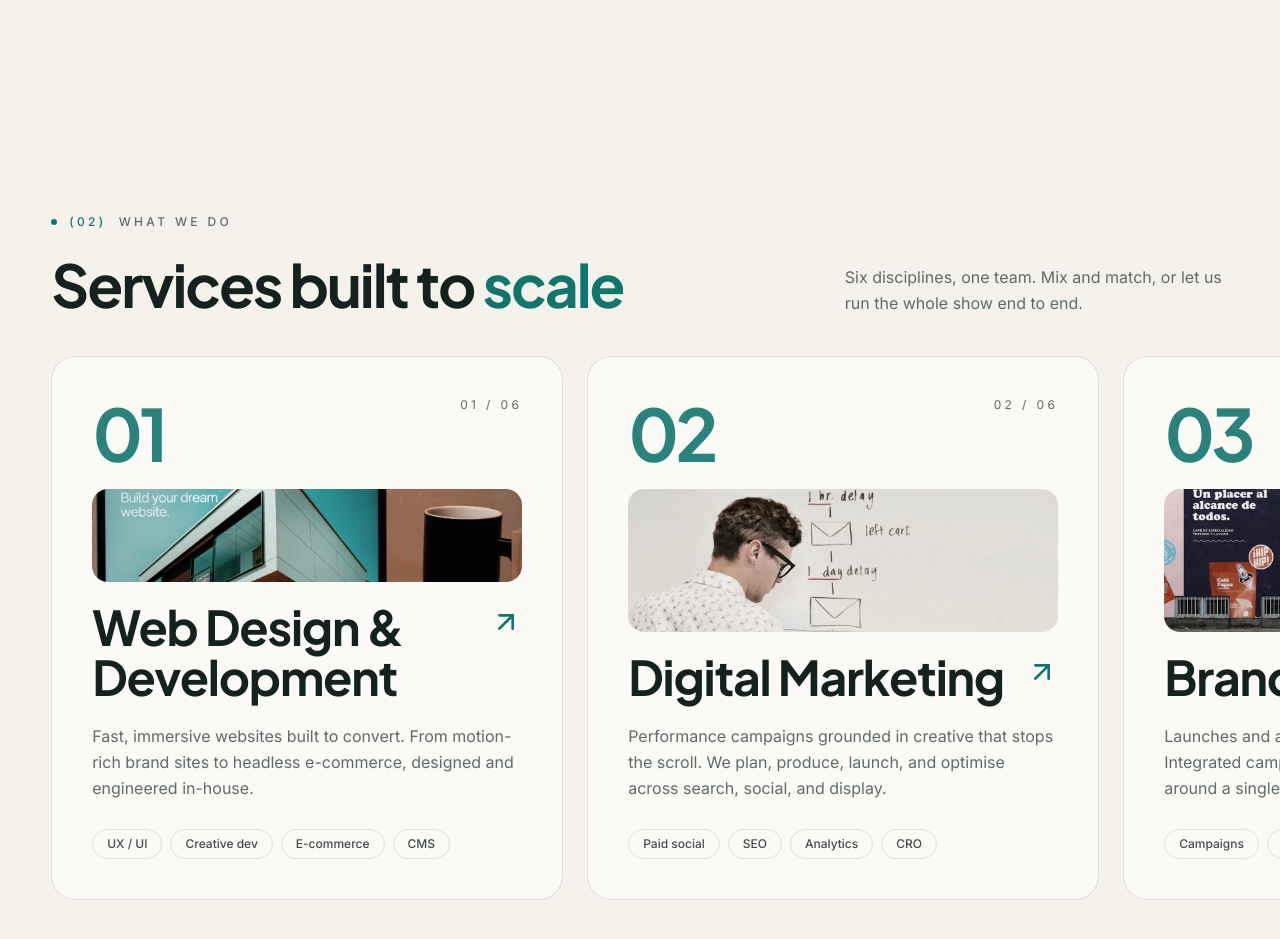
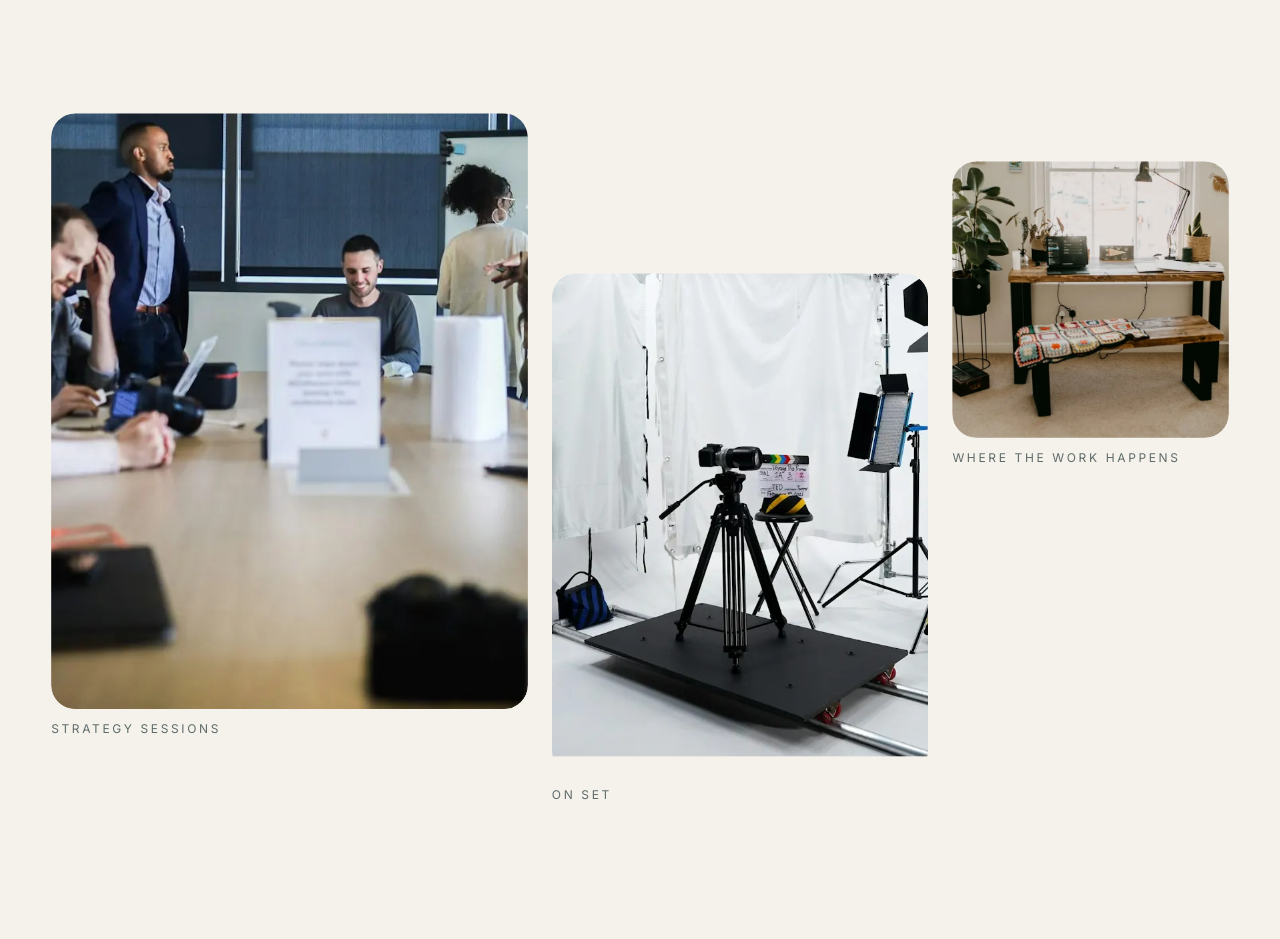
Before and after one commit to karthikvishal-s/TealSlate, a React (Vite) app: page / in a window 1280 px wide. Shown: the part 3825-4764 px from the top of the page. Built offline with nearby package versions, Linux system fonts and the light colour scheme.

Commit message:
feat: parallax photo collage in the studio section

```diff
--- a/src/data/about.js
+++ b/src/data/about.js
@@ -1,3 +1,7 @@
+import workspace from '../assets/images/studio-workspace.webp';
+import team from '../assets/images/studio-team.webp';
+import shoot from '../assets/images/studio-shoot.webp';
+
 // `accent: true` segments are highlighted in teal once the scroll-fill reaches them.
 export const about = {
   label: 'The studio',
@@ -11,4 +15,10 @@ export const about = {
     'Strategy, design, code, and camera under one roof. That means fewer handoffs, faster decisions, and work that feels like one idea from the first frame to the last pixel.',
     'Small senior team, big ambitions. Every project is led by the people who actually make it.',
   ],
+  // Floating parallax collage between the statement and the founders.
+  collage: [
+    { image: team, alt: 'A team gathered around a table in a strategy session', caption: 'Strategy sessions' },
+    { image: shoot, alt: 'A photo studio set up with lights and a backdrop', caption: 'On set' },
+    { image: workspace, alt: 'A bright, plant-filled creative workspace', caption: 'Where the work happens' },
+  ],
 };
--- a/src/sections/About.jsx
+++ b/src/sections/About.jsx
@@ -3,6 +3,11 @@ import { gsap, SplitText, useGSAP, MOTION_OK } from '../lib/gsap';
 import { about } from '../data/about';
 import SectionLabel from '../components/SectionLabel';
 import SplitTextReveal from '../components/SplitTextReveal';
+
+// Collage layout: varied sizes/offsets so the photos feel placed, not gridded.
+const COLLAGE_LAYOUT = ['col-span-2 md:col-span-5', 'md:col-span-4 md:mt-40', 'md:col-span-3 md:mt-12'];
+const COLLAGE_RATIO = ['aspect-[4/3] md:aspect-[4/5]', 'aspect-[3/4]', 'aspect-[3/4] md:aspect-square'];
+const COLLAGE_SPEED = [1, 1.6, 0.7];
 
 export default function About() {
   const root = useRef(null);
@@ -32,6 +37,30 @@ export default function About() {
                 },
               },
             ),
+        });
+
+        // Collage: each frame wipes up into view, and its photo drifts at its own speed.
+        gsap.utils.toArray('[data-collage-item]').forEach((item) => {
+          gsap.fromTo(
+            item,
+            { clipPath: 'inset(100% 0% 0% 0% round 1.5rem)' },
+            {
+              clipPath: 'inset(0% 0% 0% 0% round 1.5rem)',
+              duration: 1.5,
+              ease: 'expo.out',
+              scrollTrigger: { trigger: item, start: 'top 90%', once: true },
+            },
+          );
+          const speed = Number(item.dataset.speed);
+          gsap.fromTo(
+            item.querySelector('img'),
+            { yPercent: -8 * speed },
+            {
+              yPercent: 8 * speed,
+              ease: 'none',
+              scrollTrigger: { trigger: item, start: 'top bottom', end: 'bottom top', scrub: true },
+            },
+          );
         });
 
         gsap.from('[data-about-fade]', {
@@ -83,6 +112,22 @@ export default function About() {
         ))}
       </div>
 
+      <div className="mt-20 grid grid-cols-2 gap-4 md:mt-28 md:grid-cols-12 md:gap-6">
+        {about.collage.map((item, i) => (
+          <figure key={item.caption} className={COLLAGE_LAYOUT[i]}>
+            <div data-collage-item data-speed={COLLAGE_SPEED[i]} className={`relative overflow-hidden rounded-3xl ${COLLAGE_RATIO[i]}`}>
+              <img
+                src={item.image}
+                alt={item.alt}
+                loading="lazy"
+                decoding="async"
+                className="absolute inset-x-0 -top-[12%] h-[124%] w-full object-cover"
+              />
+            </div>
+            <figcaption className="mt-3 text-xs uppercase tracking-[0.22em] text-muted">{item.caption}</figcaption>
+          </figure>
+        ))}
+      </div>
     </section>
   );
 }
```
